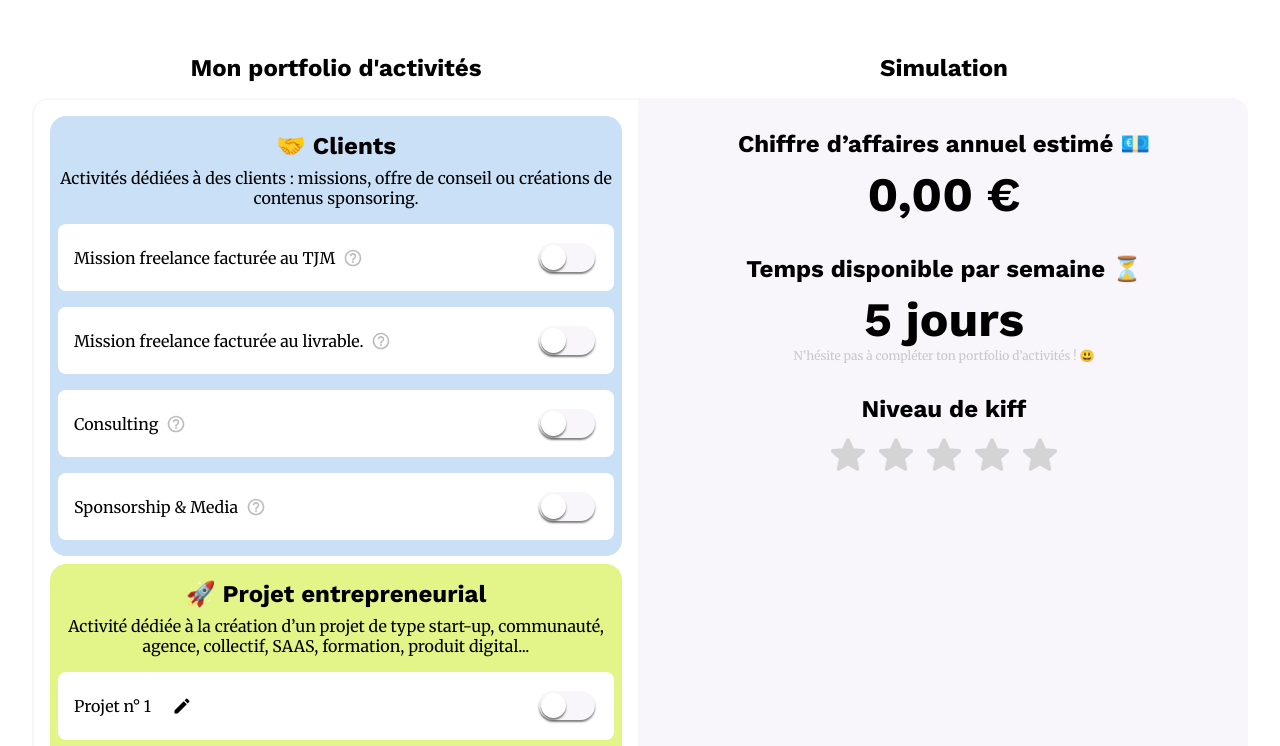
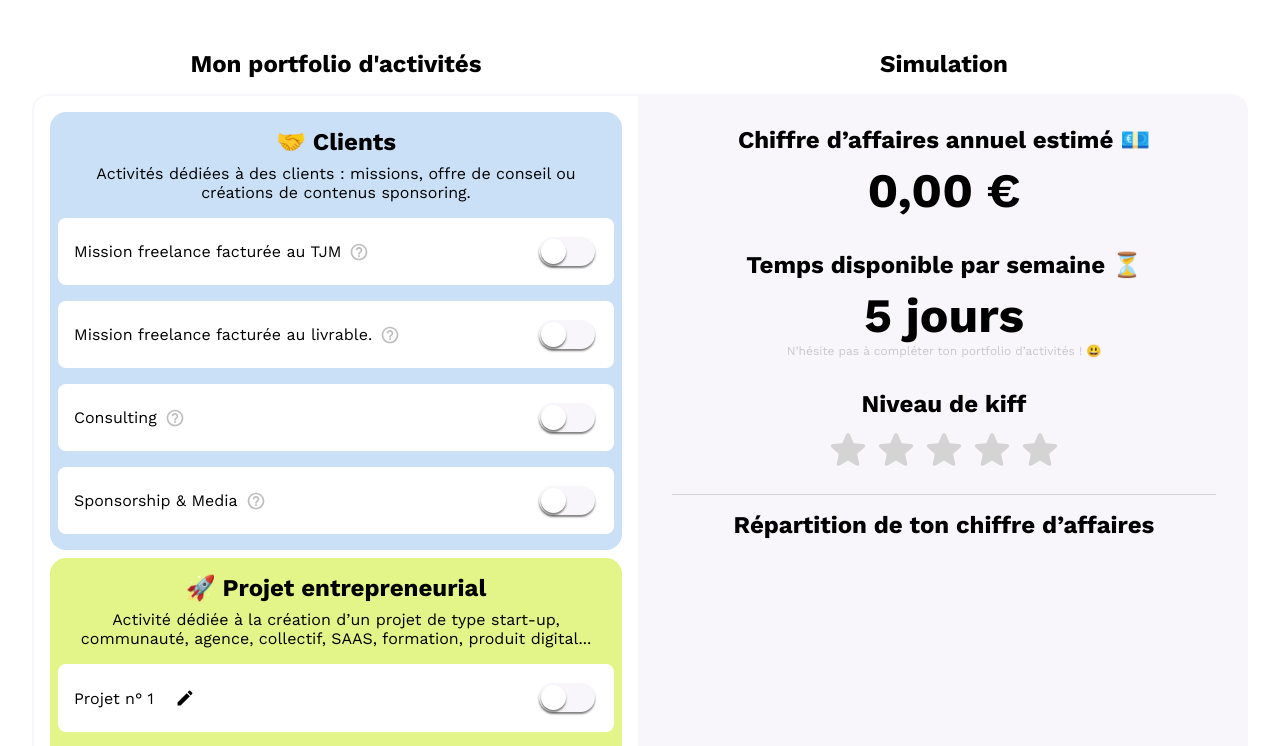
Before and after one commit to troptropcontent/freelance_revenue_simulator, a React (Vite) app in the folder frontend/: page / in a window 1280 px wide. Shown: the part 460-1206 px from the top of the page. Built offline with nearby package versions, Linux system fonts and the light colour scheme.

Commit message:
release the first graphique

```diff
--- a/frontend/public/index.css
+++ b/frontend/public/index.css
@@ -17,7 +17,7 @@
   --who-we-are-section-background-color: #dff5ff;
 
   /* Fonts */
-  --font-family: "Merriweather", serif;
+  --font-family: "Work Sans", sans-serif;
   --font-family-heading: "Work Sans", sans-serif;
 
   /* Font sizes */
--- a/frontend/src/App.tsx
+++ b/frontend/src/App.tsx
@@ -15,6 +15,9 @@ import {
 import { useTranslation } from "react-i18next";
 import { ResultsDetails } from "./components/simulator/results/ResultsDetails";
 import { cssVariable } from "./components/helper";
+import { PieChart } from "./components/ui/PieChart";
+import { ResultsCharts } from "./components/simulator/results/ResultsCharts";
+import { Separator } from "./components/ui/Separator";
 
 const StyledForm = styled.form`
   padding-inline: var(--spacing-medium);
@@ -134,8 +137,18 @@ function App() {
           <Box flex flexDirection="column" gap="md" id="activities">
             <ActivitiesList />
           </Box>
-          <Box flex flexDirection="column" gap="md" id="results">
+          <Box
+            flex
+            flexDirection="column"
+            gap="md"
+            id="results"
+            background="neutral.medium"
+            borderRadius={{ bottomRight: "md", topRight: "md" }}
+            padding="lg"
+          >
             <ResultsDetails />
+            <Separator color="grey.light" />
+            <ResultsCharts />
           </Box>
         </StyledForm>
       </Formik>
--- a/frontend/src/components/simulator/activities/ActivitiesList.tsx
+++ b/frontend/src/components/simulator/activities/ActivitiesList.tsx
@@ -1,6 +1,9 @@
 import { Accordion } from "src/components/ui/Accordion";
 import { List } from "src/components/ui/List";
-import { ActivityKinds } from "src/components/simulator/constants.ts";
+import {
+  ActivityKindColors,
+  ActivityKinds,
+} from "src/components/simulator/constants.ts";
 import { EntrepreneurialProject } from "./kinds/EntrepreneurialProject";
 import { Freelancing } from "./kinds/Freelancing";
 import { UnbilledActivty } from "./kinds/UnbilledActivity";
@@ -22,17 +25,17 @@ const ActivityKindComponents: Record<
     background: React.ComponentProps<typeof Box>["background"];
   }
 > = {
-  entrepeunarial_project: {
+  entrepreneurial_project: {
     component: EntrepreneurialProject,
-    background: "green.medium",
+    background: ActivityKindColors["entrepreneurial_project"],
   },
   freelancing: {
     component: Freelancing,
-    background: "blue.medium",
+    background: ActivityKindColors["freelancing"],
   },
   unbilled_activity: {
     component: UnbilledActivty,
-    background: "yellow.medium",
+    background: ActivityKindColors["unbilled_activity"],
   },
 };
 
--- a/frontend/src/components/simulator/activities/kinds/EntrepreneurialProject.tsx
+++ b/frontend/src/components/simulator/activities/kinds/EntrepreneurialProject.tsx
@@ -21,6 +21,7 @@ const EntrepreneurialProject = ({
       ...values.activities,
       {
         type: "entrepreneurship",
+        enabled: false,
         values: Activities.entrepreneurship.initial_values,
       },
     ];
@@ -28,7 +29,7 @@ const EntrepreneurialProject = ({
   };
   return (
     <BaseKind
-      kind="entrepeunarial_project"
+      kind="entrepreneurial_project"
       color={color}
       title={t("simulator.activities.kinds.entrepreneurial_project.title")}
       description={t(
@@ -36,7 +37,7 @@ const EntrepreneurialProject = ({
       )}
     >
       {values.activities.map((activity, i) => {
-        if (Activities[activity.type].kind == "entrepeunarial_project") {
+        if (Activities[activity.type].kind == "entrepreneurial_project") {
           return (
             <Entrepreneurship
               index={i}
--- a/frontend/src/components/simulator/constants.ts
+++ b/frontend/src/components/simulator/constants.ts
@@ -1,10 +1,18 @@
+import { BackgroundColor } from "../helper";
+
 const ActivityKinds = [
   "freelancing",
-  "entrepeunarial_project",
+  "entrepreneurial_project",
   "unbilled_activity",
 ] as const;
 
 type ActivityKindsType = (typeof ActivityKinds)[number];
+
+const ActivityKindColors: Record<ActivityKindsType, BackgroundColor> = {
+  entrepreneurial_project: "green.medium",
+  freelancing: "blue.medium",
+  unbilled_activity: "yellow.medium",
+};
 
 type BaseActivity = {
   kind: ActivityKindsType;
@@ -120,7 +128,7 @@ const Activities = {
     },
   },
   entrepreneurship: {
-    kind: "entrepeunarial_project",
+    kind: "entrepreneurial_project",
     initial_values: {
       rate: 100,
       quantity: 1,
@@ -152,6 +160,7 @@ type ActivitiesWithKind<V extends ActivityKindsType> = {
 export {
   Activities,
   ActivityKinds,
+  ActivityKindColors,
   Frequencies,
   NUMBER_OF_DAYS_IN_A_WEEK,
   NUMBER_OF_MONTHS_IN_A_YEAR,
--- a/frontend/src/components/simulator/results/ResultsCharts.tsx
+++ b/frontend/src/components/simulator/results/ResultsCharts.tsx
@@ -1,29 +1,19 @@
 import { Box } from "src/components/ui/Box";
-import { Tabs } from "src/components/ui/Tabs";
-import { RevenueChart } from "./charts/RevenueChart";
-import { WeeksChart } from "./charts/WeeksChart";
+import { RevenueByKindsChart } from "./charts/RevenueByKindsChart";
+import { Text } from "src/components/ui/Text";
 import { useTranslation } from "react-i18next";
 
 const ResultsCharts = () => {
   const { t } = useTranslation();
   return (
-    <Box background="grey.light" borderRadius="md" padding="lg">
-      <Tabs.Root defaultValue="value">
-        <Tabs.List>
-          <Tabs.Trigger value="value">
-            {t("simulator.results.charts.value.title")}
-          </Tabs.Trigger>
-          <Tabs.Trigger value="days">
-            {t("simulator.results.charts.days.title")}
-          </Tabs.Trigger>
-        </Tabs.List>
-        <Tabs.Content value="value">
-          <RevenueChart />
-        </Tabs.Content>
-        <Tabs.Content value="days">
-          <WeeksChart />
-        </Tabs.Content>
-      </Tabs.Root>
+    <Box flex flexDirection="column" gap="md">
+      <Text size="md" weight="bold" align="center">
+        {t("simulator.results.charts.revenue_ventilation.title")}
+      </Text>
+      <Box flex gap="md">
+        <RevenueByKindsChart />
+        <RevenueByKindsChart />
+      </Box>
     </Box>
   );
 };
--- a/frontend/src/components/simulator/results/ResultsDetails.tsx
+++ b/frontend/src/components/simulator/results/ResultsDetails.tsx
@@ -67,13 +67,7 @@ const ResultsDetails = () => {
   };
 
   return (
-    <List.Root
-      grow
-      gap="lg"
-      background="neutral.medium"
-      borderRadius={{ bottomRight: "md", topRight: "md" }}
-      padding="lg"
-    >
+    <List.Root gap="lg">
       {Object.entries(results).map(([key, { value, formater }]) => (
         <List.Item flex flexDirection="column" key={key} gap="sm">
           <Text size="md" align="center" style="heading" weight="bold">
--- /dev/null
+++ b/frontend/src/components/simulator/results/charts/RevenueByKindsChart.tsx
@@ -0,0 +1,49 @@
+import { useTranslation } from "react-i18next";
+import { useAnnualTurnoverPerActivity } from "../private/hooks";
+import { Activities, ActivityKindColors, ActivityKinds } from "../../constants";
+import { Box } from "src/components/ui/Box";
+import { PieChart } from "src/components/ui/PieChart";
+
+const RevenueByKindsChart = () => {
+  const { t } = useTranslation();
+  const annual_turnover_per_activity = useAnnualTurnoverPerActivity();
+  const initial_value: {
+    total: number;
+    details: Record<(typeof ActivityKinds)[number], number>;
+  } = {
+    total: 0,
+    details: {
+      entrepreneurial_project: 0,
+      freelancing: 0,
+      unbilled_activity: 0,
+    },
+  };
+  const data = annual_turnover_per_activity.reduce(
+    (acc, { type, annualTurnover }) => {
+      const kind = Activities[type].kind;
+      const turnover = annualTurnover ? annualTurnover : 0;
+      acc.details[kind] = acc.details[kind] + turnover;
+      acc.total = acc.total + turnover;
+      return acc;
+    },
+    initial_value,
+  );
+
+  const pieData = Object.entries(data.details).map(([k, v]) => {
+    return {
+      color: ActivityKindColors[k as (typeof ActivityKinds)[number]],
+      label: t(`simulator.activities.kinds.${k}.title`),
+      value: v,
+    };
+  });
+
+  console.log({ total: data.total });
+
+  return data.total != 0 ? (
+    <Box background="white" padding="md" borderRadius="md">
+      <PieChart data={pieData} />
+    </Box>
+  ) : null;
+};
+
+export { RevenueByKindsChart };
--- /dev/null
+++ b/frontend/src/components/ui/PieChart.tsx
@@ -0,0 +1,157 @@
+import styled from "styled-components";
+import { Box } from "./Box";
+import { List } from "./List";
+import {
+  createBorderRadiusStyle,
+  cssVariable,
+  RecursiveKeyOf,
+} from "../helper";
+import { Tokens } from "../tokens";
+import { ReactNode } from "react";
+import { useTranslation } from "react-i18next";
+import { Text } from "./Text";
+
+const LabelCard = styled.div<{
+  $color: RecursiveKeyOf<Tokens["color"]["background"]>;
+}>`
+  display: flex;
+  text-wrap: wrap;
+  border-left: ${cssVariable("spacing.sm")} solid
+    ${({ $color }) => cssVariable(`color.background.${$color}`)};
+  border-right: ${cssVariable("spacing.sm")} solid transparent;
+
+  padding-block: ${cssVariable("spacing.sm")};
+
+  ${createBorderRadiusStyle("sm")}
+
+  box-shadow: 0 2px 2px ${cssVariable("color.background.black.a7")};
+
+  & > data {
+    font-weight: bold;
+    margin-inline: ${cssVariable("spacing.sm")};
+  }
+`;
+
+const Graph = styled.div<{
+  $title: string;
+  $data: {
+    color: RecursiveKeyOf<Tokens["color"]["background"]>;
+    start_angle: number;
+    end_angle: number;
+  }[];
+}>`
+  --thickness: 16px;
+  --width: 170px;
+
+  width: var(--width);
+  aspect-ratio: 1;
+  display: inline-grid;
+  place-content: center;
+  position: relative;
+
+  &:before {
+    content: "";
+    position: absolute;
+    border-radius: 50%;
+    inset: 0;
+    background: conic-gradient(
+      ${({ $data }) =>
+        $data
+          .map(
+            (data) =>
+              `${cssVariable(`color.background.${data.color}`)} ${data.start_angle}deg ${data.end_angle}deg`,
+          )
+          .join(",")}
+    );
+  }
+
+  &:after {
+    content: "${({ $title }) => $title}";
+    font-size: ${cssVariable("fonts.size.lg")};
+    font-weight: bold;
+    position: absolute;
+    border-radius: 50%;
+    inset: 0;
+    display: flex;
+    flex-direction: column;
+    justify-content: center;
+    text-align: center;
+    background: radial-gradient(
+      white calc(var(--width) / 2 - var(--thickness)),
+      #0000 calc(var(--width) / 2 - var(--thickness) + 1px)
+    );
+  }
+`;
+
+const PieChart = ({
+  data,
+}: {
+  data: {
+    label: ReactNode;
+    color: RecursiveKeyOf<Tokens["color"]["background"]>;
+    value: number;
+  }[];
+}) => {
+  const total_value = data.reduce((acc, { value }) => acc + value, 0);
+  if (total_value == 0) {
+    throw new Error("The dataset given to PieChart seems to be empty");
+  }
+
+  const computePieAngle = (value: number): number =>
+    (value / total_value) * 360;
+
+  const initialValue: {
+    color: RecursiveKeyOf<Tokens["color"]["background"]>;
+    start_angle: number;
+    end_angle: number;
+  }[] = [];
+
+  const sorted_data = data.sort((a, b) => b.value - a.value);
+  const pie_data = sorted_data.reduce((acc, current): typeof initialValue => {
+    if (current.value == 0) {
+      return acc;
+    }
+    if (acc.length == 0) {
+      return [
+        {
+          color: current.color,
+          start_angle: 0,
+          end_angle: computePieAngle(current.value),
+        },
+      ];
+    }
+
+    const last_element = acc.slice(-1)[0];
+
+    return [
+      ...acc,
+      {
+        color: current.color,
+        start_angle: last_element.end_angle,
+        end_angle: last_element.end_angle + computePieAngle(current.value),
+      },
+    ];
+  }, initialValue);
+
+  return (
+    <Box flex flexDirection="column" alignItems="center" gap="lg">
+      <Graph
+        $data={pie_data}
+        $title={`${Math.round((total_value / 1000) * 10) / 10}K€`}
+      />
+      <List.Root gap="sm">
+        {sorted_data.map(
+          (element, i) =>
+            element.value != 0 && (
+              <LabelCard $color={element.color} key={i}>
+                <data>{`${Math.round((element.value / 1000) * 10) / 10}K€`}</data>
+                <Text>{element.label}</Text>
+              </LabelCard>
+            ),
+        )}
+      </List.Root>
+    </Box>
+  );
+};
+
+export { PieChart };
--- a/frontend/src/locales/fr/translation.json
+++ b/frontend/src/locales/fr/translation.json
@@ -10,7 +10,8 @@
           "per_month": "{{value, number(maximumFractionDigits: 2)}} / mois"
         },
         "currency": {
-          "EUR": "{{value, currency(currency: 'EUR')}}"
+          "EUR": "{{value, currency(currency: 'EUR')}}",
+          "EUR_NO_DIGITS": "{{value, currency(currency: 'EUR', maximumFractionDigits: 0)}}"
         },
         "frequencies": {
           "by_month": "par mois",
@@ -215,6 +216,9 @@
             }
           },
           "charts": {
+            "revenue_ventilation": {
+              "title": "Répartition de ton chiffre d’affaires"
+            },
             "value": {
               "title": "Valeur",
               "no_data_title": "Aucune donnée à afficher",
```
